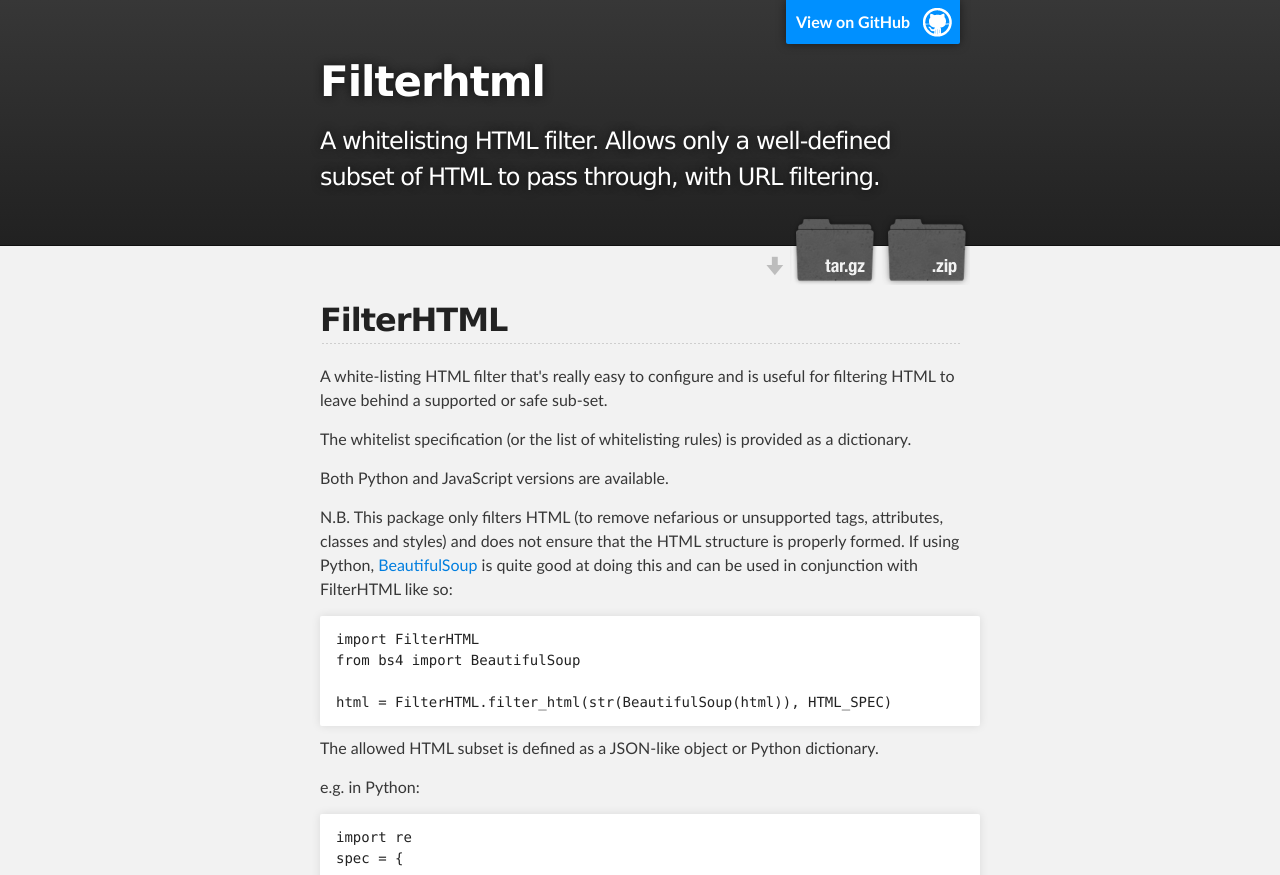
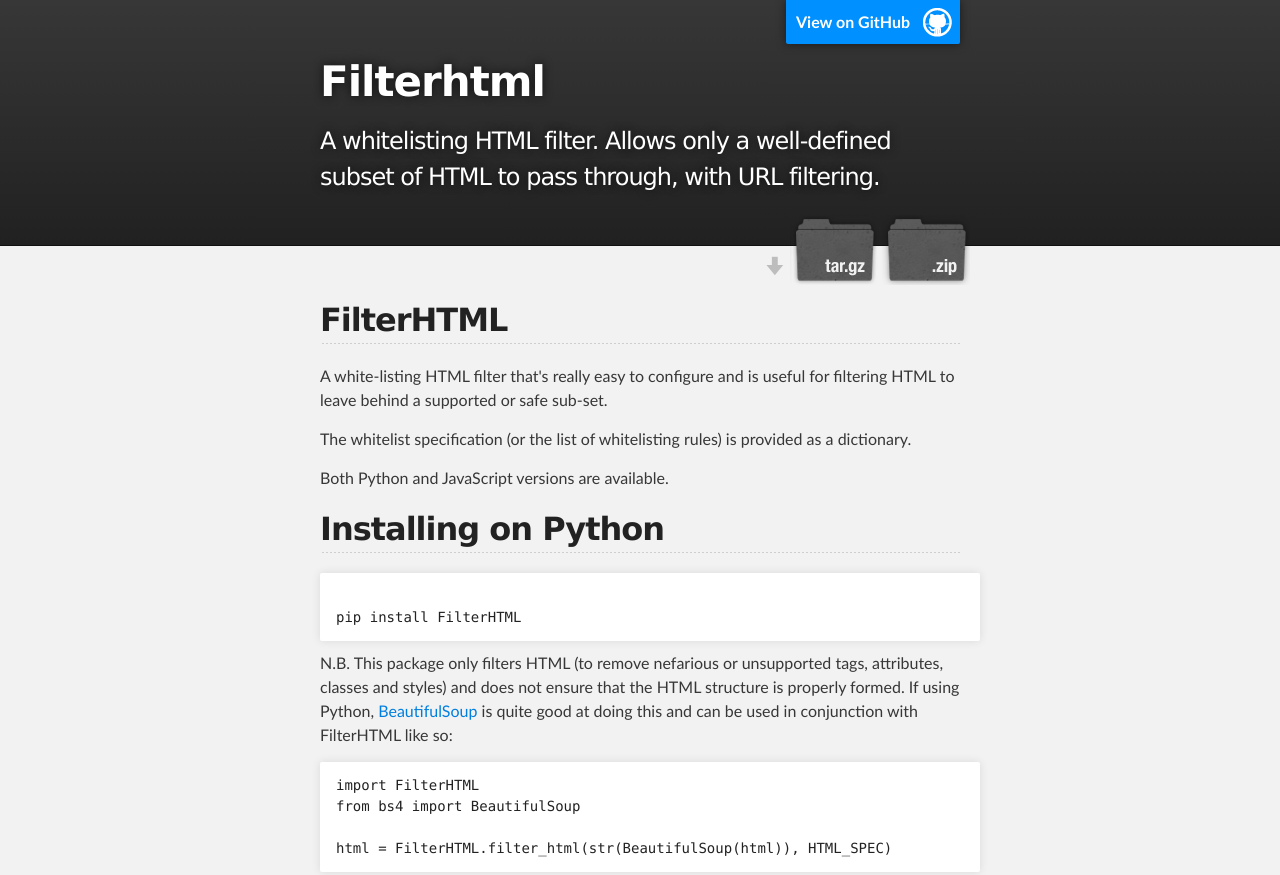
Before and after one commit to dcollien/FilterHTML, a plain HTML site: page index.html in a window 1280 px wide. Shown: the top 875 px of the page. Drawn offline with Linux system fonts and the light colour scheme.

Commit message:
Update index.html

```diff
--- a/index.html
+++ b/index.html
@@ -38,6 +38,11 @@
 <p>The whitelist specification (or the list of whitelisting rules) is provided as a dictionary.</p>
 
 <p>Both Python and JavaScript versions are available.</p>
+
+<h2>Installing on Python</h2>
+<pre><code>
+pip install FilterHTML
+</code></pre>
 
 <p>N.B. This package only filters HTML (to remove nefarious or unsupported tags, attributes, classes and styles) and does not ensure that the HTML structure is properly formed. If using Python, <a href="http://www.crummy.com/software/BeautifulSoup/">BeautifulSoup</a> is quite good at doing this and can be used in conjunction with FilterHTML like so:</p>
 
```
